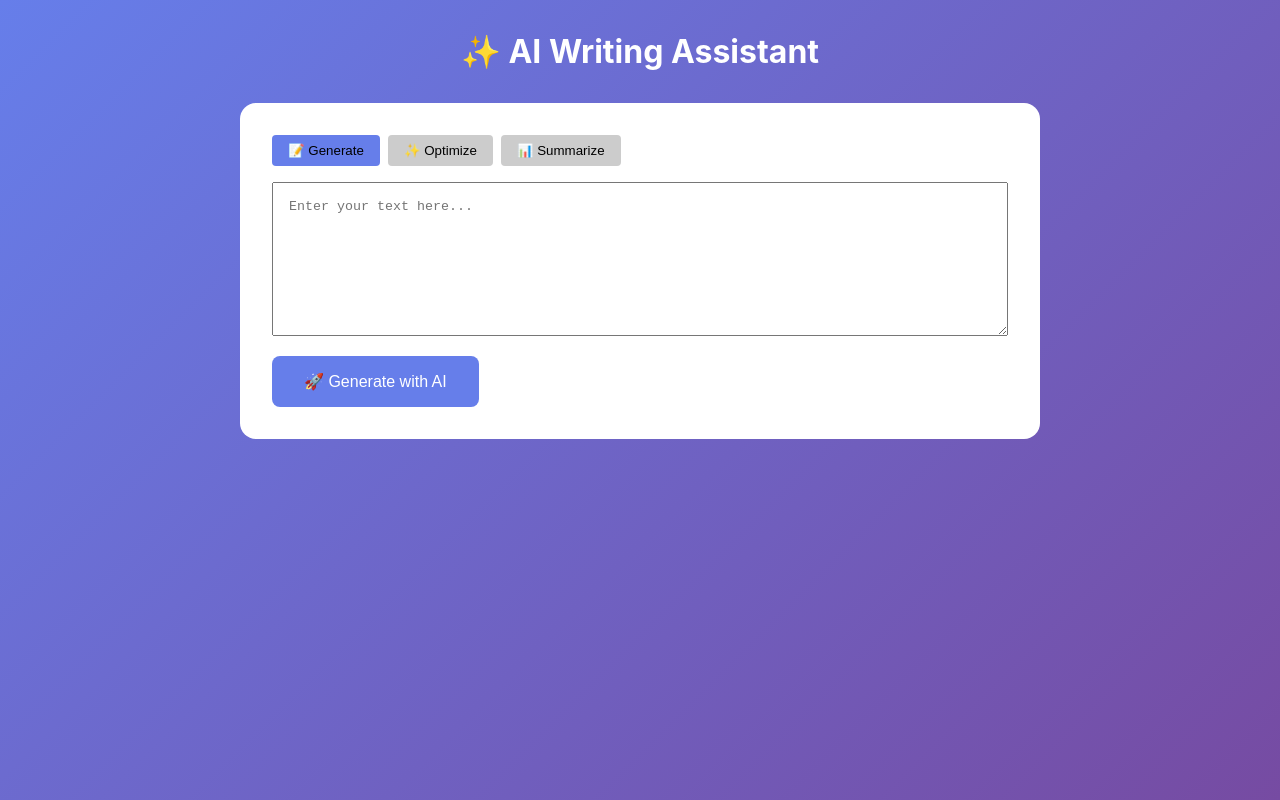
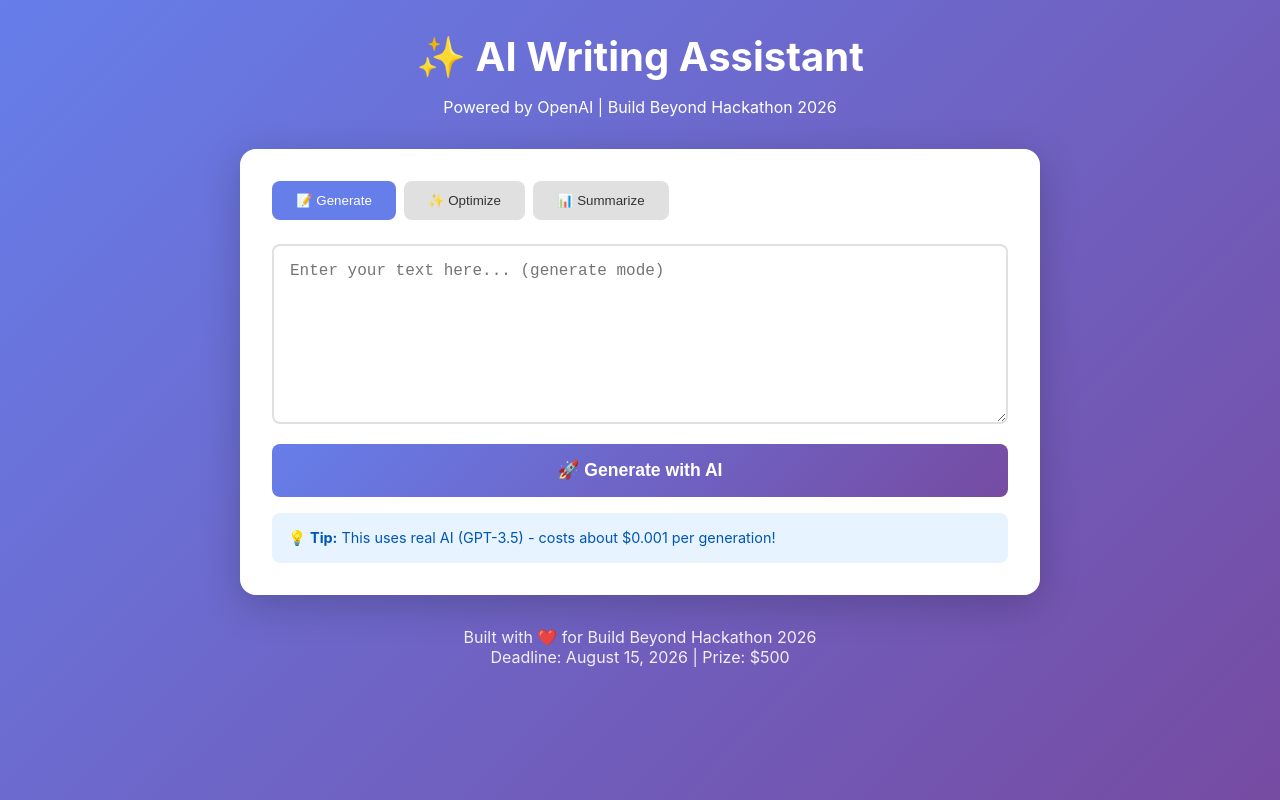
Before and after one commit to renhongtao2-cell/ai-writing-assistant, a Next.js app: page / in a window 1280 px wide. Built offline with nearby package versions, Linux system fonts and the light colour scheme.

Commit message:
Fix all issues: API route, frontend, and env config

```diff
--- a/pages/api/generate.js
+++ b/pages/api/generate.js
@@ -1,32 +1,31 @@
-import OpenAI from 'openai';
-
-const openai = new OpenAI({
-  apiKey: process.env.OPENAI_API_KEY,
-});
-
-export default async function handler(req, res) {
-  if (req.method !== 'POST') {
-    return res.status(405).json({ error: 'Method not allowed' });
-  }
-
-  const { prompt, mode } = req.body;
-
-  if (!prompt) {
-    return res.status(400).json({ error: 'Prompt is required' });
+export default async function handler(request, response) {
+  if (request.method !== 'POST') {
+    response.status(405).json({ error: 'Method not allowed' });
+    return;
   }
 
   try {
-    let systemPrompt = '';
+    const { prompt, mode } = request.body;
 
-    if (mode === 'optimize') {
-      systemPrompt = 'You are an expert writing optimizer. Improve the following text for clarity, flow, and professionalism. Keep the original meaning intact.';
-    } else if (mode === 'summarize') {
-      systemPrompt = 'You are an expert summarizer. Extract the key points from the following text. Provide main ideas, supporting details, and action items in a concise format.';
-    } else {
-      systemPrompt = 'You are a creative AI writer. Expand the following idea into a comprehensive, well-structured piece with key points, examples, and actionable insights.';
+    if (!prompt) {
+      response.status(400).json({ error: 'Prompt is required' });
+      return;
     }
 
-    const completion = await openai.chat.completions.create({
+    let systemPrompt = 'You are a creative AI writer. Expand the following idea into a comprehensive piece.';
+    if (mode === 'optimize') {
+      systemPrompt = 'You are an expert writing optimizer. Improve the following text for clarity, flow, and professionalism.';
+    } else if (mode === 'summarize') {
+      systemPrompt = 'You are an expert summarizer. Extract the key points from the following text.';
+    }
+
+    const apiResponse = await fetch('https://api.openai.com/v1/chat/completions', {
+      method: 'POST',
+      headers: {
+        'Content-Type': 'application/json',
+        'Authorization': `Bearer ${process.env.OPENAI_API_KEY}`,
+      },
+      body: JSON.stringify({
         model: 'gpt-3.5-turbo',
         messages: [
           { role: 'system', content: systemPrompt },
@@ -34,18 +33,19 @@
         ],
         max_tokens: 1000,
         temperature: 0.7,
+      }),
     });
 
-    const result = completion.choices[0].message.content;
-    res.status(200).json({ result });
+    const data = await apiResponse.json();
+
+    if (data.error) {
+      response.status(400).json({ error: data.error.message });
+      return;
+    }
+
+    response.status(200).json({ result: data.choices[0].message.content });
   } catch (error) {
-    console.error('OpenAI API error:', error.message);
-    res.status(500).json({ error: 'Failed to generate content: ' + error.message });
+    console.error('API Error:', error.message);
+    response.status(500).json({ error: error.message });
   }
 }
-
-export const config = {
-  api: {
-    bodyParser: true,
-  },
-};
--- a/pages/index.js
+++ b/pages/index.js
@@ -7,38 +7,120 @@
   const [outputText, setOutputText] = useState('')
   const [isLoading, setIsLoading] = useState(false)
   const [activeTab, setActiveTab] = useState('generate')
+  const [error, setError] = useState('')
 
   const handleGenerate = async () => {
-    if (!inputText.trim()) return
+    if (!inputText.trim()) {
+      setError('Please enter some text')
+      return
+    }
+
     setIsLoading(true)
+    setError('')
+    setOutputText('')
+
     try {
-      const res = await fetch('/api/generate', {
+      const response = await fetch('/api/generate', {
         method: 'POST',
         headers: { 'Content-Type': 'application/json' },
         body: JSON.stringify({ prompt: inputText, mode: activeTab }),
       })
-      const data = await res.json()
-      setOutputText(data.result)
-    } catch (e) {
-      console.error(e)
+
+      const data = await response.json()
+
+      if (data.error) {
+        setError(data.error)
+      } else {
+        setOutputText(data.result)
+      }
+    } catch (err) {
+      setError('Failed to connect to AI service')
+    } finally {
+      setIsLoading(false)
     }
-    setIsLoading(false)
+  }
+
+  const handleCopy = () => {
+    navigator.clipboard.writeText(outputText)
+    alert('Copied to clipboard!')
   }
 
   return (
     <div style={{ minHeight: '100vh', background: 'linear-gradient(135deg, #667eea 0%, #764ba2 100%)', padding: '2rem' }}>
-      <h1 style={{ color: 'white', textAlign: 'center' }}>✨ AI Writing Assistant</h1>
-      <div style={{ background: 'white', borderRadius: '16px', padding: '2rem', maxWidth: '800px', margin: '2rem auto' }}>
-        <div style={{ display: 'flex', gap: '0.5rem', marginBottom: '1rem' }}>
-          <button onClick={() => setActiveTab('generate')} style={{ padding: '0.5rem 1rem', background: activeTab === 'generate' ? '#667eea' : '#ccc', border: 'none', borderRadius: '4px' }}>📝 Generate</button>
-          <button onClick={() => setActiveTab('optimize')} style={{ padding: '0.5rem 1rem', background: activeTab === 'optimize' ? '#667eea' : '#ccc', border: 'none', borderRadius: '4px' }}>✨ Optimize</button>
-          <button onClick={() => setActiveTab('summarize')} style={{ padding: '0.5rem 1rem', background: activeTab === 'summarize' ? '#667eea' : '#ccc', border: 'none', borderRadius: '4px' }}>📊 Summarize</button>
+      <div style={{ maxWidth: '800px', margin: '0 auto' }}>
+        <h1 style={{ color: 'white', textAlign: 'center', fontSize: '2.5rem', marginBottom: '1rem' }}>✨ AI Writing Assistant</h1>
+        <p style={{ color: 'white', textAlign: 'center', marginBottom: '2rem' }}>Powered by OpenAI | Build Beyond Hackathon 2026</p>
+
+        <div style={{ background: 'white', borderRadius: '16px', padding: '2rem', boxShadow: '0 10px 40px rgba(0,0,0,0.2)' }}>
+          <div style={{ display: 'flex', gap: '0.5rem', marginBottom: '1.5rem' }}>
+            <button
+              onClick={() => setActiveTab('generate')}
+              style={{ padding: '0.75rem 1.5rem', border: 'none', borderRadius: '8px', cursor: 'pointer', fontWeight: '500', background: activeTab === 'generate' ? '#667eea' : '#e0e0e0', color: activeTab === 'generate' ? 'white' : '#333' }}
+            >📝 Generate</button>
+            <button
+              onClick={() => setActiveTab('optimize')}
+              style={{ padding: '0.75rem 1.5rem', border: 'none', borderRadius: '8px', cursor: 'pointer', fontWeight: '500', background: activeTab === 'optimize' ? '#667eea' : '#e0e0e0', color: activeTab === 'optimize' ? 'white' : '#333' }}
+            >✨ Optimize</button>
+            <button
+              onClick={() => setActiveTab('summarize')}
+              style={{ padding: '0.75rem 1.5rem', border: 'none', borderRadius: '8px', cursor: 'pointer', fontWeight: '500', background: activeTab === 'summarize' ? '#667eea' : '#e0e0e0', color: activeTab === 'summarize' ? 'white' : '#333' }}
+            >📊 Summarize</button>
+          </div>
+
+          <textarea
+            value={inputText}
+            onChange={(e) => setInputText(e.target.value)}
+            placeholder={`Enter your text here... (${activeTab} mode)`}
+            rows={8}
+            style={{ width: '100%', padding: '1rem', border: '2px solid #e0e0e0', borderRadius: '8px', fontSize: '1rem', resize: 'vertical', marginBottom: '1rem' }}
+          />
+
+          {error && (
+            <div style={{ background: '#fee', border: '1px solid #fc6', borderRadius: '8px', padding: '1rem', marginBottom: '1rem', color: '#c00' }}>
+              ❌ {error}
+            </div>
+          )}
+
+          <button
+            onClick={handleGenerate}
+            disabled={isLoading || !inputText.trim()}
+            style={{
+              padding: '1rem 2rem',
+              background: isLoading ? '#ccc' : 'linear-gradient(135deg, #667eea 0%, #764ba2 100%)',
+              color: 'white',
+              border: 'none',
+              borderRadius: '8px',
+              fontSize: '1.1rem',
+              fontWeight: '600',
+              cursor: isLoading || !inputText.trim() ? 'not-allowed' : 'pointer',
+              width: '100%'
+            }}
+          >
+            {isLoading ? '⏳ AI is thinking...' : '🚀 Generate with AI'}
+          </button>
+
+          {outputText && (
+            <div style={{ marginTop: '1.5rem', background: '#f8f9fa', borderRadius: '8px', padding: '1.5rem' }}>
+              <h3 style={{ margin: '0 0 1rem 0', color: '#333' }}>✨ AI Result:</h3>
+              <pre style={{ whiteSpace: 'pre-wrap', fontFamily: 'inherit', fontSize: '0.95rem', lineHeight: '1.6', color: '#444', marginBottom: '1rem' }}>{outputText}</pre>
+              <button
+                onClick={handleCopy}
+                style={{ padding: '0.5rem 1rem', background: '#28a745', color: 'white', border: 'none', borderRadius: '6px', cursor: 'pointer' }}
+              >
+                📋 Copy to Clipboard
+              </button>
+            </div>
+          )}
+
+          <div style={{ marginTop: '1rem', padding: '1rem', background: '#e7f3ff', borderRadius: '8px', fontSize: '0.9rem', color: '#0056b3' }}>
+            💡 <strong>Tip:</strong> This uses real AI (GPT-3.5) - costs about $0.001 per generation!
+          </div>
         </div>
-        <textarea value={inputText} onChange={(e) => setInputText(e.target.value)} placeholder='Enter your text here...' rows={8} style={{ width: '100%', padding: '1rem', marginBottom: '1rem' }} />
-        <button onClick={handleGenerate} disabled={isLoading} style={{ padding: '1rem 2rem', background: '#667eea', color: 'white', border: 'none', borderRadius: '8px', fontSize: '1rem' }}>
-          {isLoading ? '⏳ Processing...' : '🚀 Generate with AI'}
-        </button>
-        {outputText && <pre style={{ background: '#f8f9fa', padding: '1rem', borderRadius: '8px', marginTop: '1rem', whiteSpace: 'pre-wrap' }}>{outputText}</pre>}
+
+        <footer style={{ textAlign: 'center', color: 'white', marginTop: '2rem', opacity: '0.9' }}>
+          <p>Built with ❤️ for Build Beyond Hackathon 2026</p>
+          <p>Deadline: August 15, 2026 | Prize: $500</p>
+        </footer>
       </div>
     </div>
   )
```
Also changed, not shown: 2 other files (tests, documents, lock files or other folders). Lines whose indentation alone changed are shown as unchanged.
